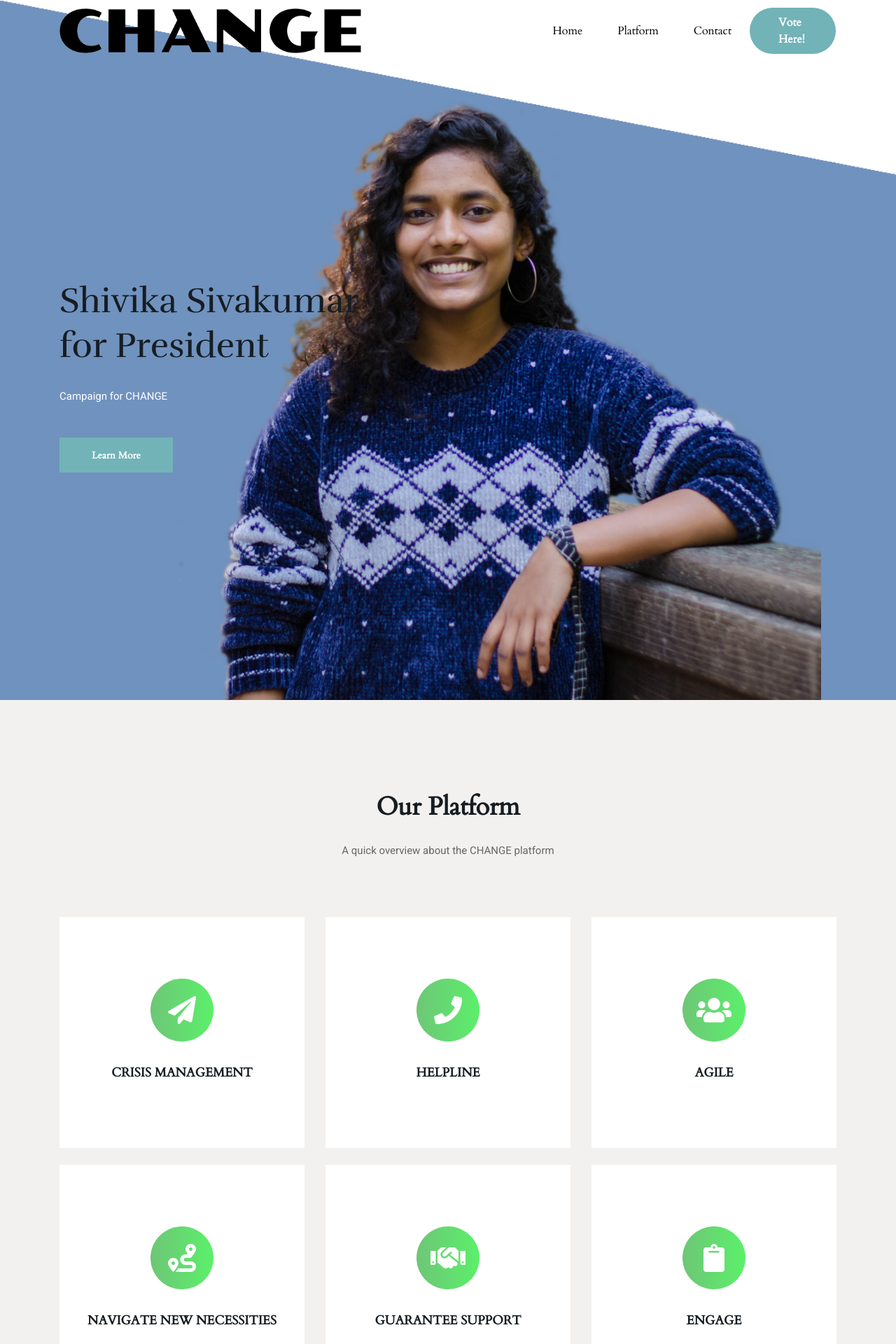
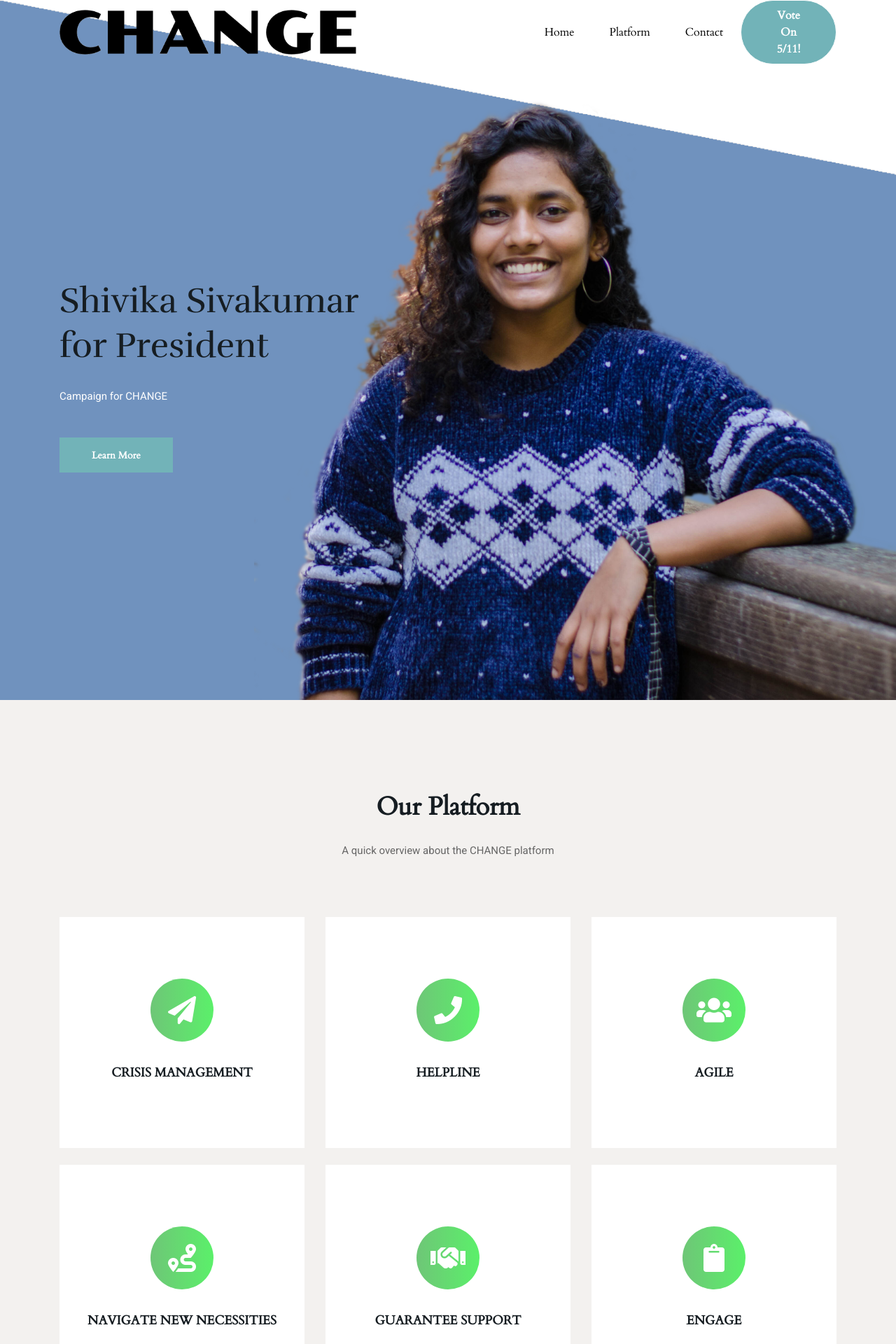
Before and after one commit to shivika-sua-president/shivika-sua-president.github.io, a Jekyll site: the page built from index.html, in a window 1280 px wide. Shown: the top 1920 px of the page at 70% size. Built offline with Jekyll 4.4.1, drawn with Linux system fonts in a browser that asks for light colours; some web fonts are replaced.

Commit message:
Update banner image, center button

```diff
--- a/_layouts/default.html
+++ b/_layouts/default.html
@@ -1,7 +1,7 @@
 <!DOCTYPE html>
 <html lang="en">
     <head>
-        <title>{{ page.title }} - {{ site.title }}</title>
+        <title>{{ page.title }} • {{ site.title }}</title>
       <!-- Required meta tags -->
       <meta charset="utf-8" />
       <meta
@@ -92,7 +92,7 @@
                   </li>
                 </ul>
               </div>
-              <a href="https://bit.ly/sua-elections" class="d-none d-sm-block menu_btn">Vote Here!</a>
+              <a href="https://bit.ly/sua-elections" class="d-none d-sm-block menu_btn">Vote On 5/11!</a>
             </nav>
           </div>
         </div>
@@ -145,7 +145,7 @@
                   >
                 </li>
                 <li>
-                  <a href="#"><i class="ti-world"></i> shivikaforpresident.com</a>
+                  <a href="#"><i class="ti-world"></i>shivikaforpresident.com</a>
                 </li>
               </ul>
             </div>
```
Also changed, not shown: css/style.css.
